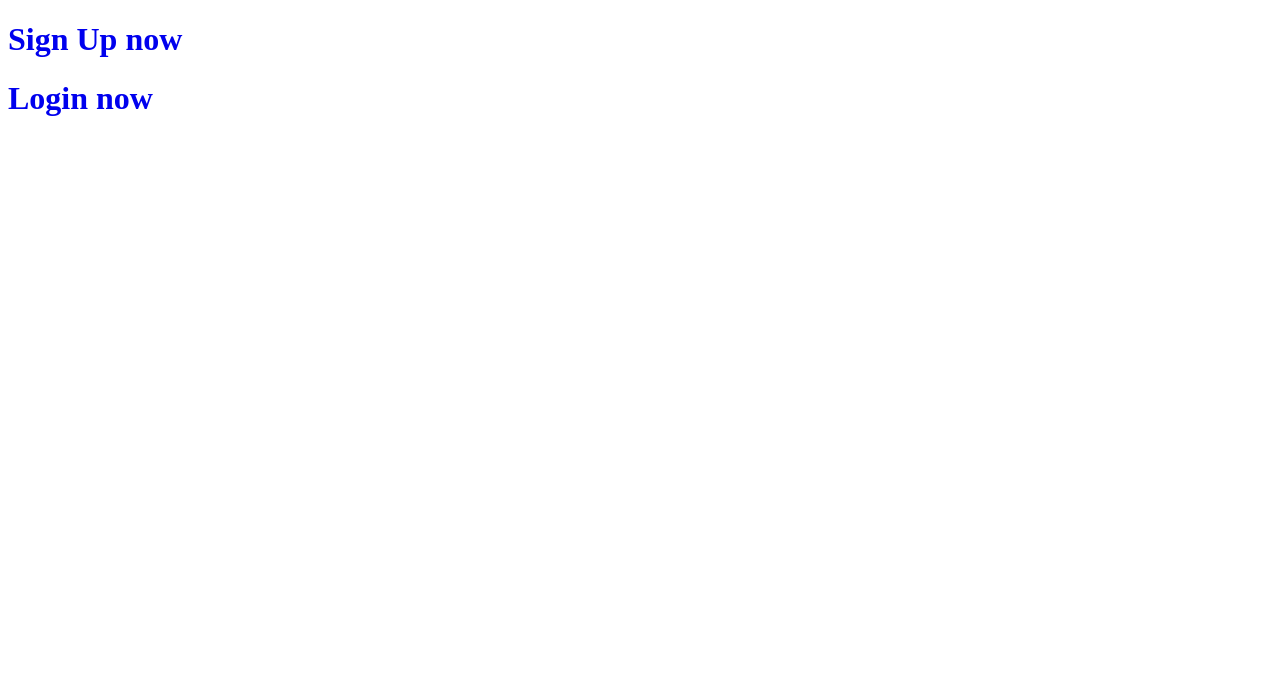
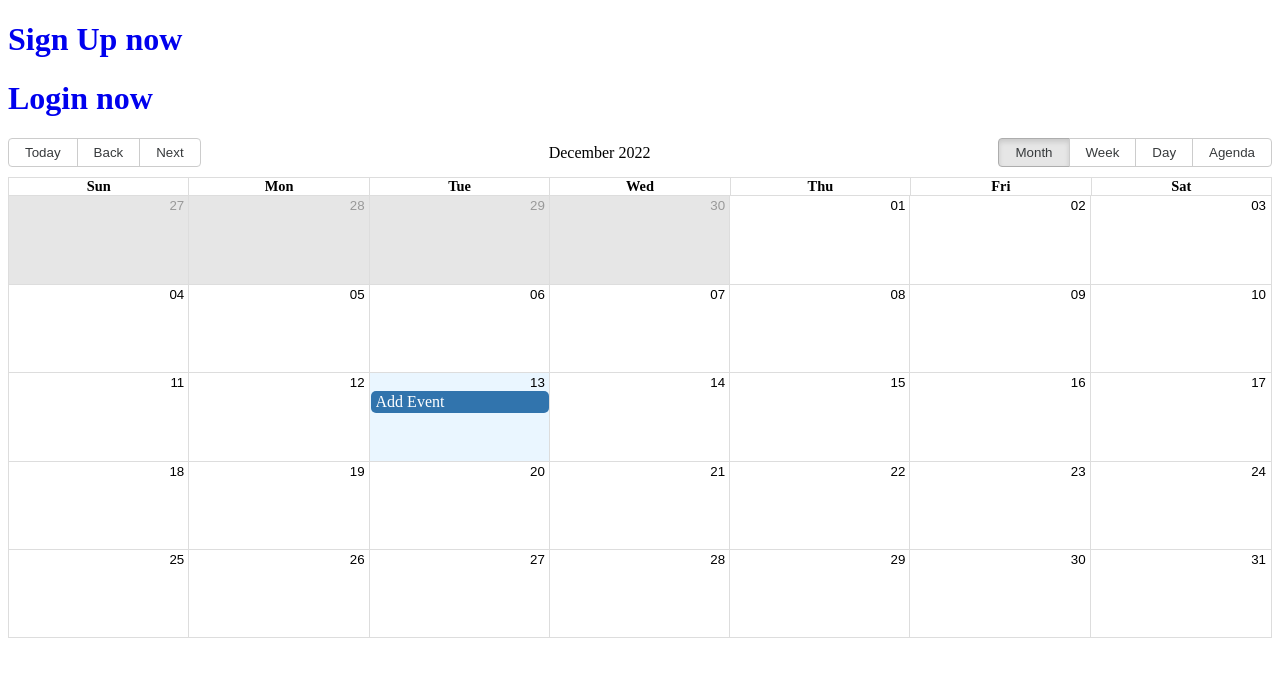
Before and after one commit to jkanvision/Crisp, a React (Create React App) app in the folder client/: page / in a window 1280 px wide. Shown: the top 676 px of the page. Built offline with nearby package versions, Linux system fonts and the light colour scheme.

Commit message:
added the calendar componet basics and added it to the app

```diff
--- a/client/package.json
+++ b/client/package.json
@@ -16,6 +16,7 @@
     "graphql": "^16.5.0",
     "jwt-decode": "^3.1.2",
     "react": "^17.0.1",
+    "react-big-calendar": "^1.5.2",
     "react-dom": "^17.0.1",
     "react-modal": "^3.15.1",
     "react-router-dom": "^6.3.0",
--- a/client/src/App.js
+++ b/client/src/App.js
@@ -18,6 +18,7 @@
 
 /// IMPORT COMPONENTS ///
 import ProtectRoute from './components/ProtectRoute';
+import  Calendar  from './components/calendar';
 
 import './App.css';
 
@@ -56,6 +57,7 @@
           />
         </Routes>
       </Router>
+      <Calendar />
     </ApolloProvider>
   );
 }
--- /dev/null
+++ b/client/src/components/calendar.js
@@ -0,0 +1,29 @@
+import React from "react";
+import { Calendar, dateFnsLocalizer } from "react-big-calendar";
+import format from "date-fns/format";
+import parse from "date-fns/parse";
+import startOfWeek from "date-fns/startOfWeek";
+import getDay from "date-fns/getDay";
+import "react-big-calendar/lib/css/react-big-calendar.css";
+const locales = { "en-US": require("date-fns/locale/en-US")
+};const localizer = dateFnsLocalizer({
+  format,
+  parse,
+  startOfWeek,
+  getDay,
+  locales
+});const myEventsList = [
+  { start: new Date(), end: new Date(), title: "Add Event" }
+];export default function App() {
+  return (
+    <div className="App">
+      <Calendar
+        localizer={localizer}
+        events={myEventsList}
+        startAccessor="start"
+        endAccessor="end"
+        style={{ height: 500 }}
+      />
+    </div>
+  );
+}
```
Also changed, not shown: 2 other files (tests, documents, lock files or other folders).
